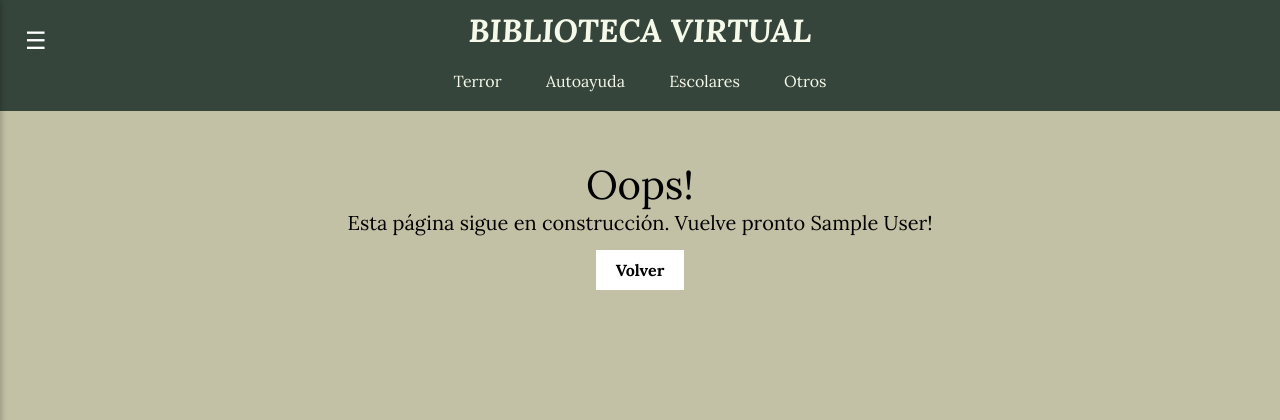
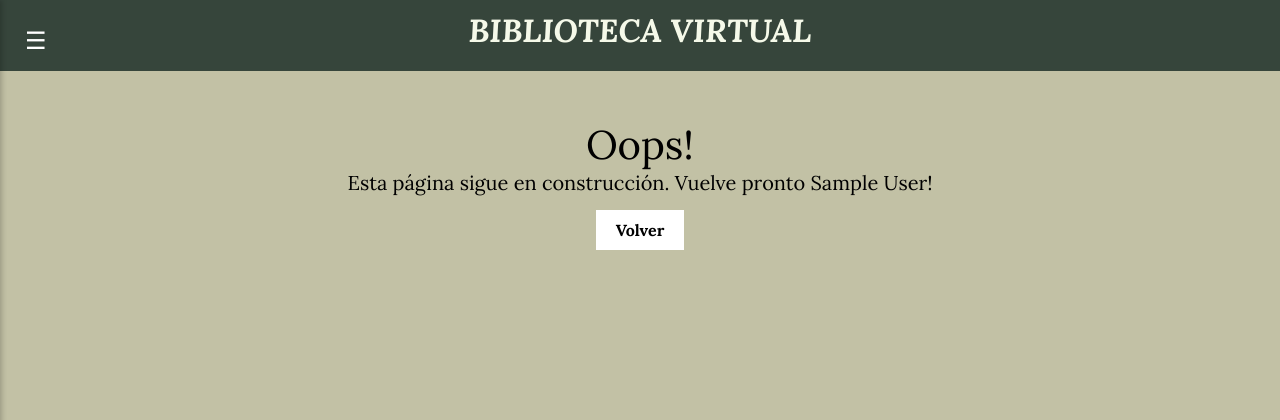
Before and after one commit to ArturoAM6/biblioteca_digital, a Flask app: page /profile in a window 1280 px wide. Shown: the top 420 px of the page. Run offline with Flask 3, Linux system fonts and the light colour scheme; the visitor is signed in with stand-in values (Sample User, id 1).

Commit message:
Eliminada la barra de navegacion

```diff
--- a/app/templates/includes/navigation.html
+++ b/app/templates/includes/navigation.html
@@ -1,32 +1,9 @@
 <div id="header">
-    <h1 class="title"><a href="{{ url_for('home') }}" class="bold">BIBLIOTECA VIRTUAL</a></h1>
+    <h1 class="title"><a href="{{ url_for('home') }}" class="bold title">BIBLIOTECA VIRTUAL</a></h1>
     <div class="nav">
         <ul>
             <li>
                 <button class="toggle-btn" onclick="toggleSidebar()">☰</button>
-                <ul>
-                    <li class="nivel1">
-                        <a href="../proyecto final/Colecciones/Mujer/ver-todo.html">Terror</a>
-
-                    </li>
-                    <li class="nivel1">
-                        <a href="../proyecto final/Colecciones/Hombre/ver-todo.html">Autoayuda</a>
-
-                    </li>
-                    <li class="nivel1">
-                        <a href="../proyecto final/Colecciones/Niño/ver-todo.html">Escolares</a>
-
-                    </li>
-                    <li class="nivel1">
-                        <a href="../proyecto final/Colecciones/Infantiles/Infantil.html">Otros</a>
-                        <ul>
-                            <li><a href="../proyecto final/Colecciones/Infantiles/Infantil.html">Infantiles</a></li>
-                            <li>
-                                <a href="../proyecto final/Colecciones/Novela/Novelas.html">Novelas</a>
-                            </li>
-                        </ul>
-                    </li>
-                </ul>
             </li>
         </ul>
     </div>
```
